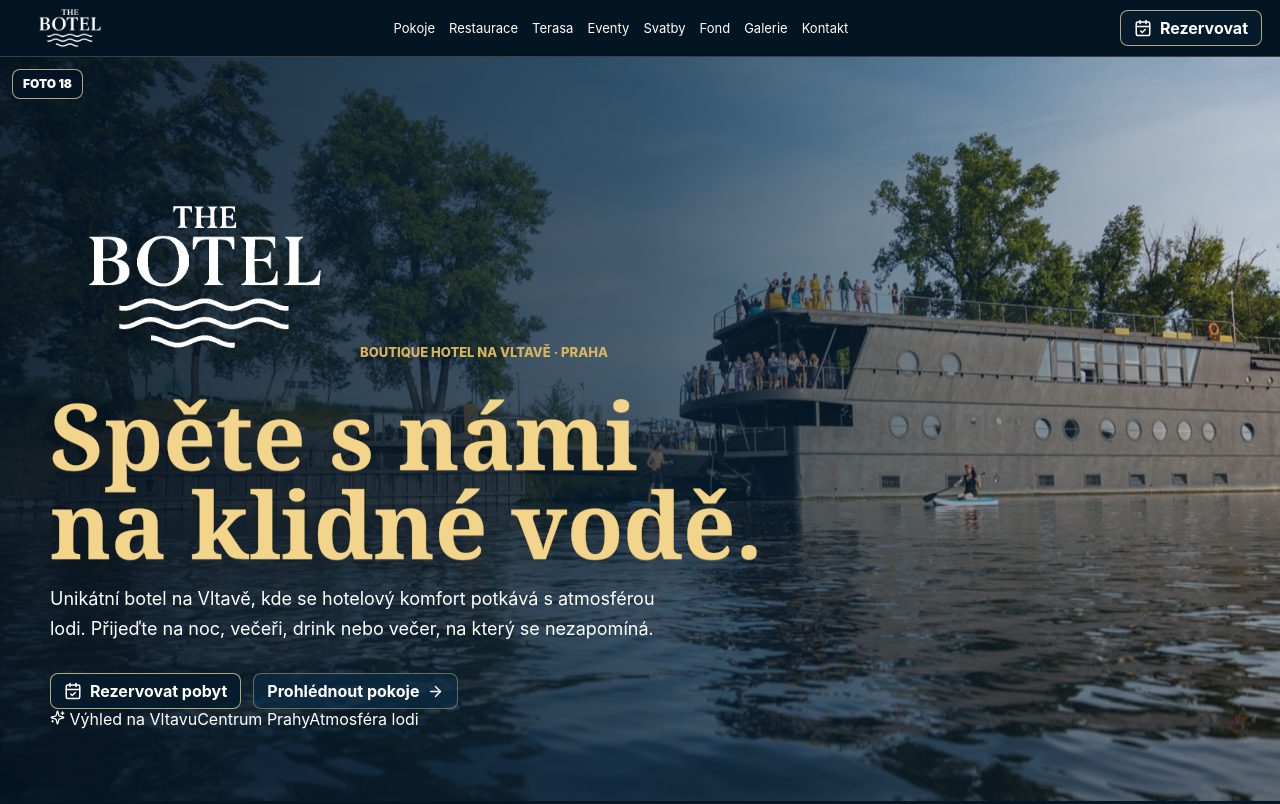
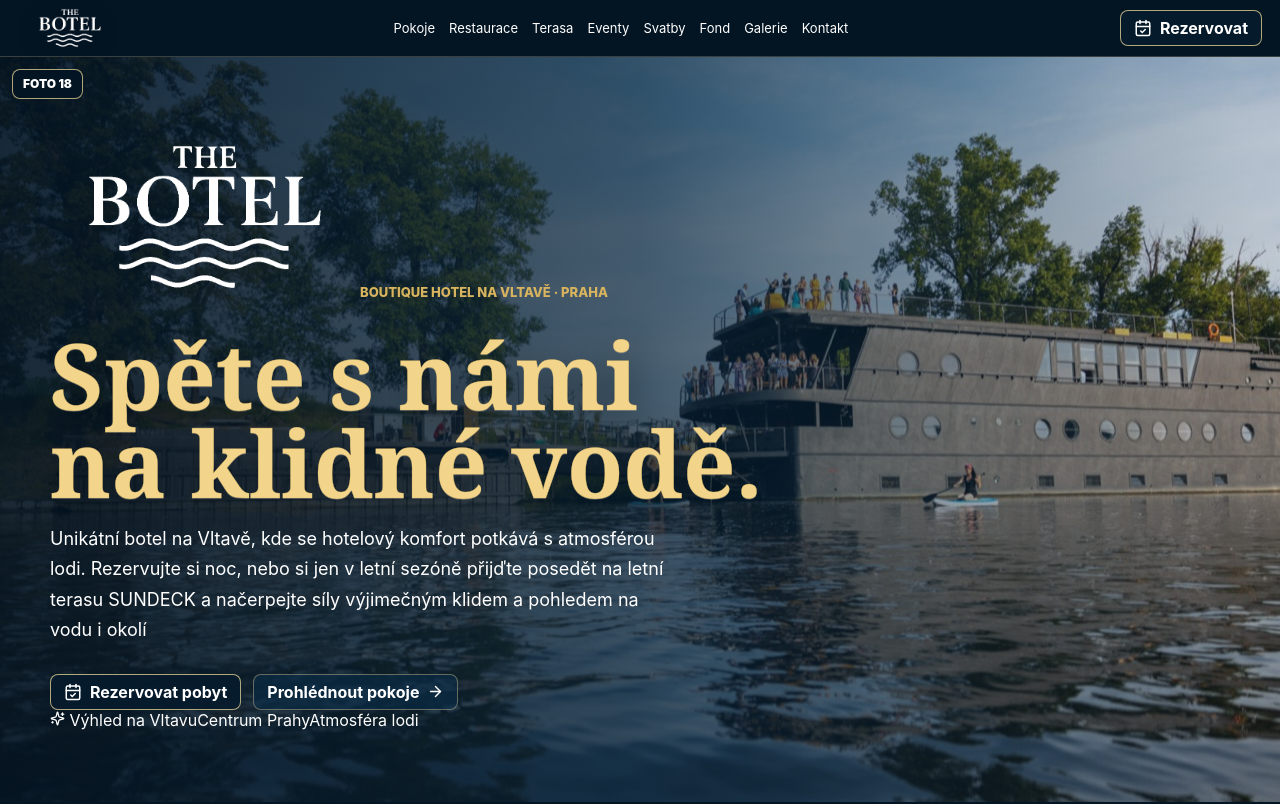
Before and after one commit to vct5d8tb75-sketch/botel-app, a Next.js app: page / in a window 1280 px wide. Shown: the top 804 px of the page. Built offline with nearby package versions, Linux system fonts and the light colour scheme.

Commit message:
Update homepage invitation with SUNDECK terrace text

```diff
--- a/src/app/page.tsx
+++ b/src/app/page.tsx
@@ -45,7 +45,7 @@
           <h1>Spěte s námi<br />na klidné vodě.</h1>
           <p>
             Unikátní botel na Vltavě, kde se hotelový komfort potkává s atmosférou lodi.
-            Přijeďte na noc, večeři, drink nebo večer, na který se nezapomíná.
+            Rezervujte si noc, nebo si jen v letní sezóně přijďte posedět na letní terasu SUNDECK a načerpejte síly výjimečným klidem a pohledem na vodu i okolí
           </p>
           <div className="hero-actions">
             <Link className="button" href="/kontakt">
```
